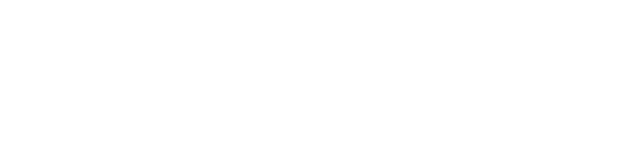
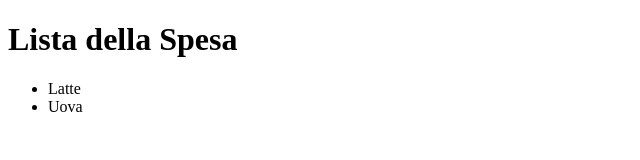
Before and after one commit to DennyPuppa/M3W1D4-gitConflict, a plain HTML site: page index.html in a window 1280 px wide. Shown: the whole page, without its empty margins (0-640 px from the left). Drawn offline with Linux system fonts and the light colour scheme.

Commit message:
Add some HTML

```diff
--- a/index.html
+++ b/index.html
@@ -6,5 +6,11 @@
            <meta name="viewport" content="width=device-width, initial-scale=1.0">
            <title>Document</title>
      </head>
-     <body></body>
+     <body>
+        <h1>Lista della Spesa</h1>
+        <ul>
+            <li>Latte</li>
+            <li>Uova</li>
+        </ul>
+     </body>
 </html>
```
